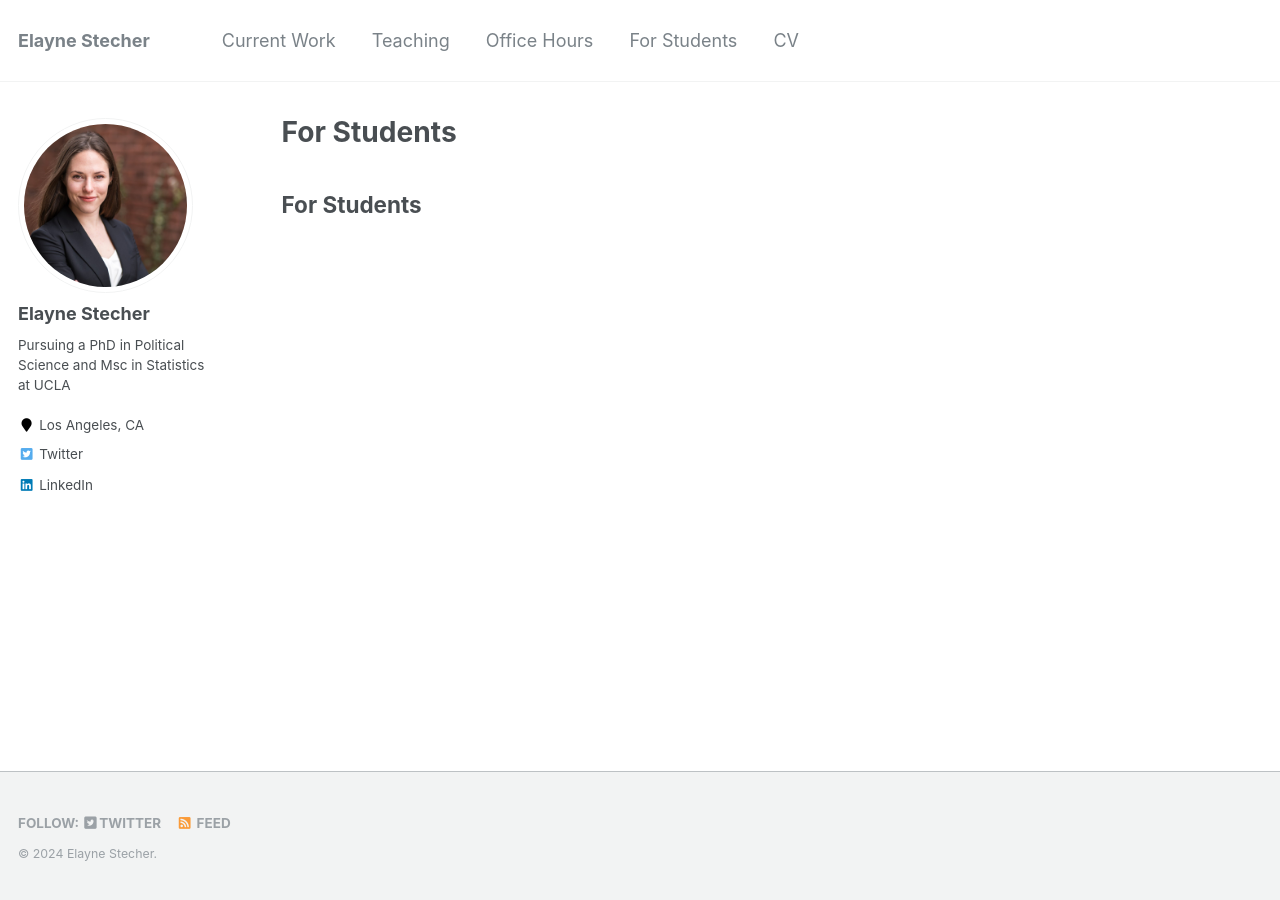
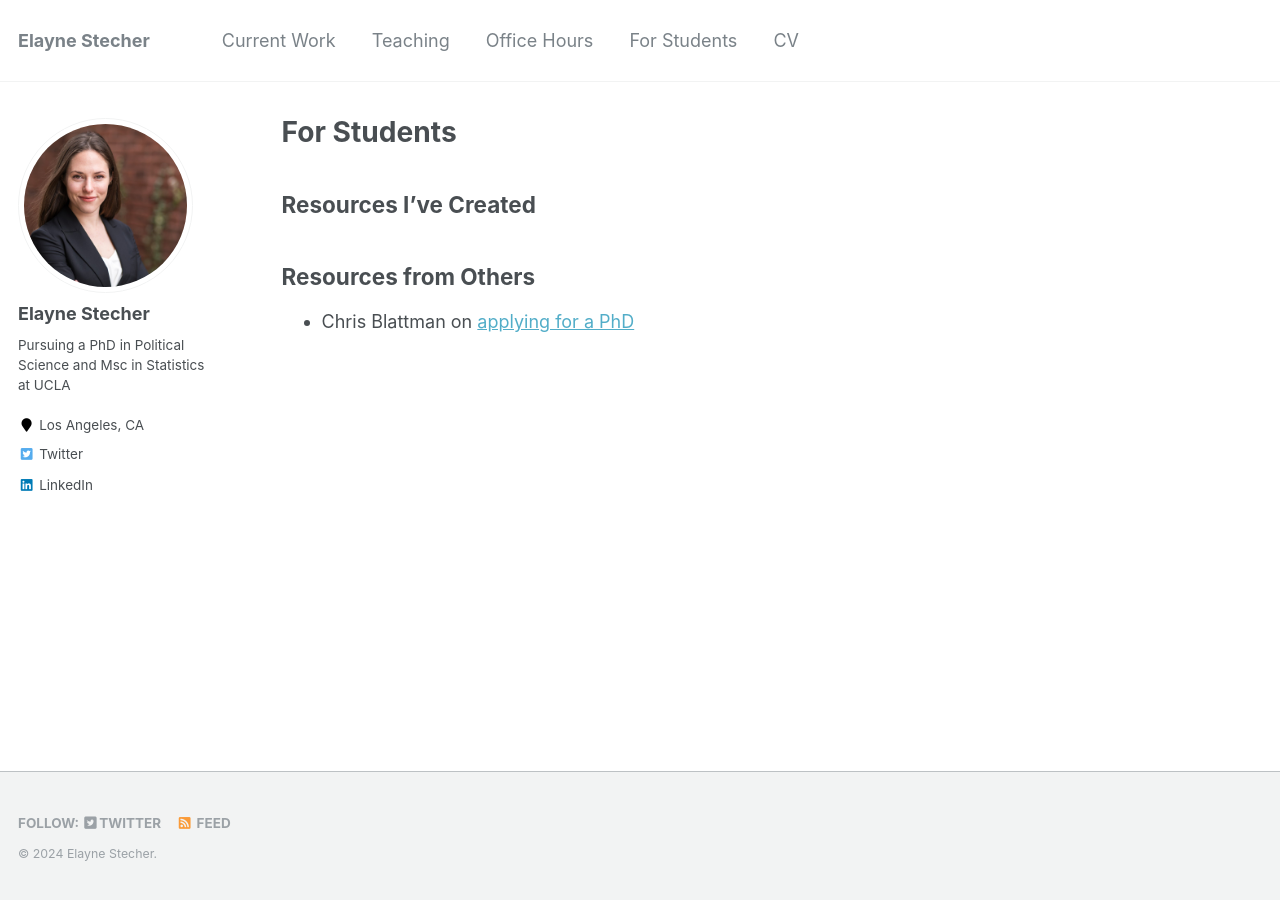
Before and after one commit to estech01/estech01.github.io, a Jekyll site: the page built from _pages/forstudents.md, in a window 1280 px wide. Built offline with Jekyll 4.4.1, drawn with Linux system fonts in a browser that asks for light colours.

Commit message:
Update forstudents.md

```diff
--- a/_pages/forstudents.md
+++ b/_pages/forstudents.md
@@ -5,4 +5,8 @@ permalink: /forstudents/
 author_profile: true
 ---
 
-## For Students
+## Resources I've Created
+
+## Resources from Others
+
+- Chris Blattman on [applying for a PhD](https://chrisblattman.com/blog/2022/03/25/faqs-on-phd-applications/)
```
